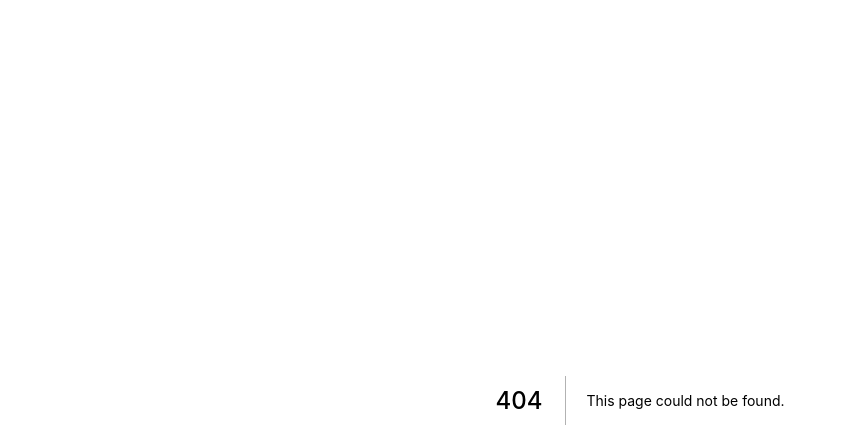
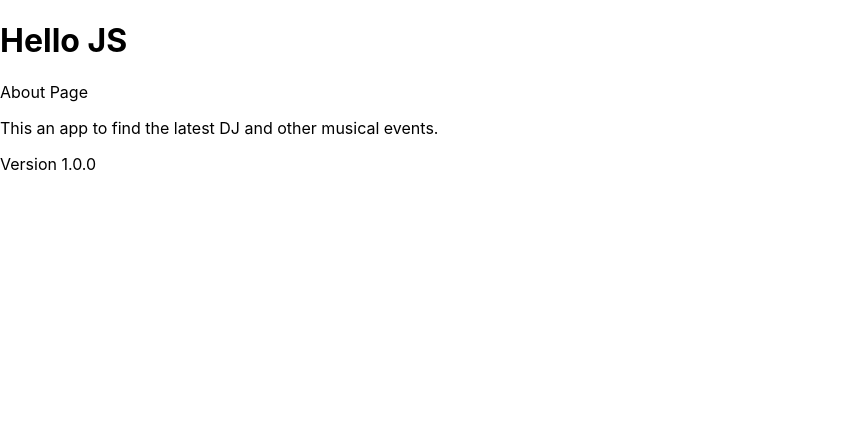
Before and after one commit to maverickdeepak/dj-events, a Next.js app: page /about in a window 1280 px wide. Before the commit this address had no page. Shown: the top 448 px of the page, without its empty margins (0-847 px from the left). Built offline with nearby package versions, Linux system fonts and the light colour scheme.

Commit message:
Initial Commit

```diff
--- a/pages/_app.js
+++ b/pages/_app.js
@@ -1,7 +1,12 @@
-import '../styles/globals.css'
+import "../styles/globals.css";
 
 function MyApp({ Component, pageProps }) {
-  return <Component {...pageProps} />
+  return (
+    <>
+      <h1>Hello JS</h1>
+      <Component {...pageProps} />
+    </>
+  );
 }
 
-export default MyApp
+export default MyApp;
--- /dev/null
+++ b/pages/about.js
@@ -0,0 +1,13 @@
+import React from "react";
+
+const About = () => {
+  return (
+    <>
+      <div>About Page</div>
+      <p>This an app to find the latest DJ and other musical events.</p>
+      <p>Version 1.0.0</p>
+    </>
+  );
+};
+
+export default About;
```
Also changed, not shown: pages/events/[slug].js (added, +11 -0 lines), pages/events/add.js (added, +7 -0 lines), pages/events/index.js (added, +11 -0 lines), pages/index.js (+6 -16 lines), .babelrc (added), .eslintrc.json.
